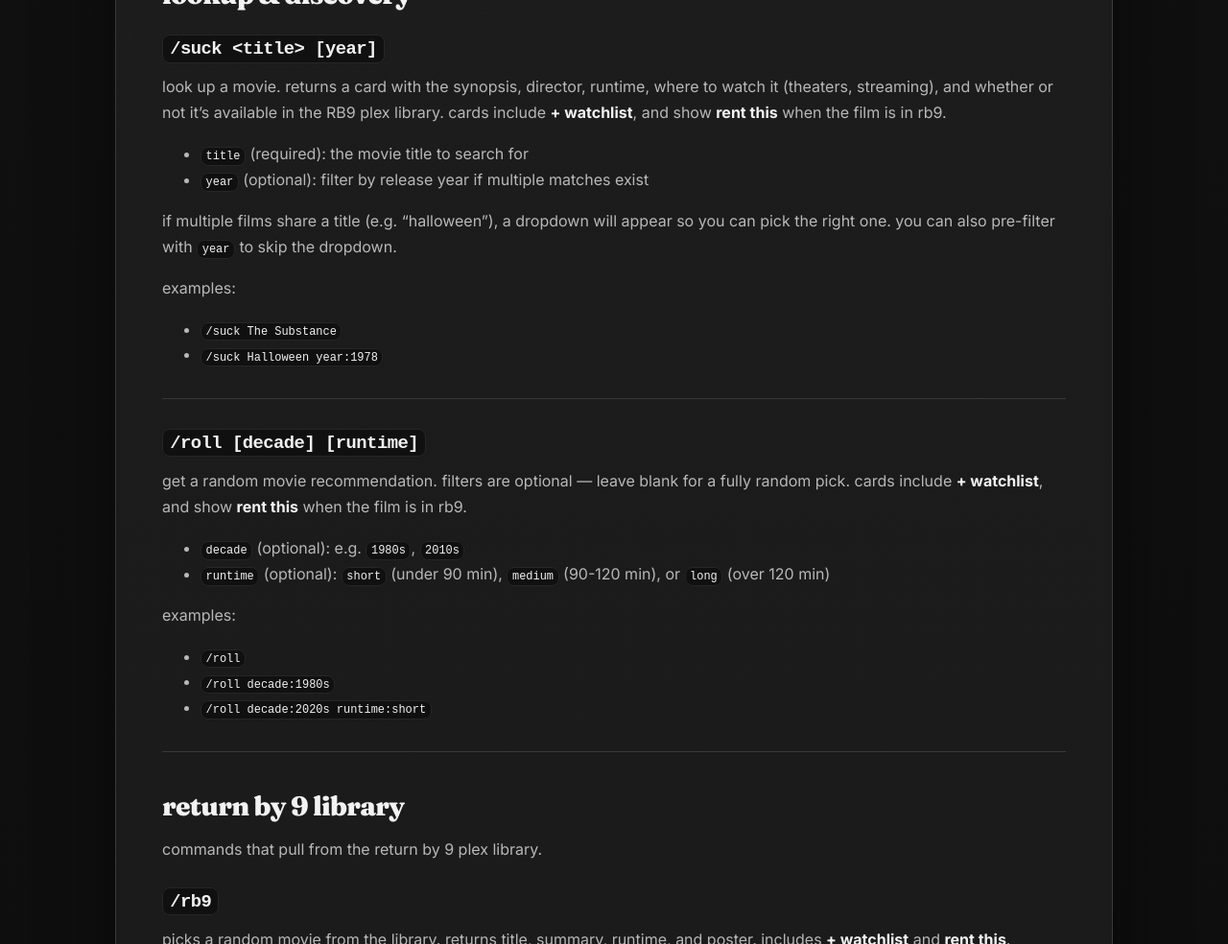
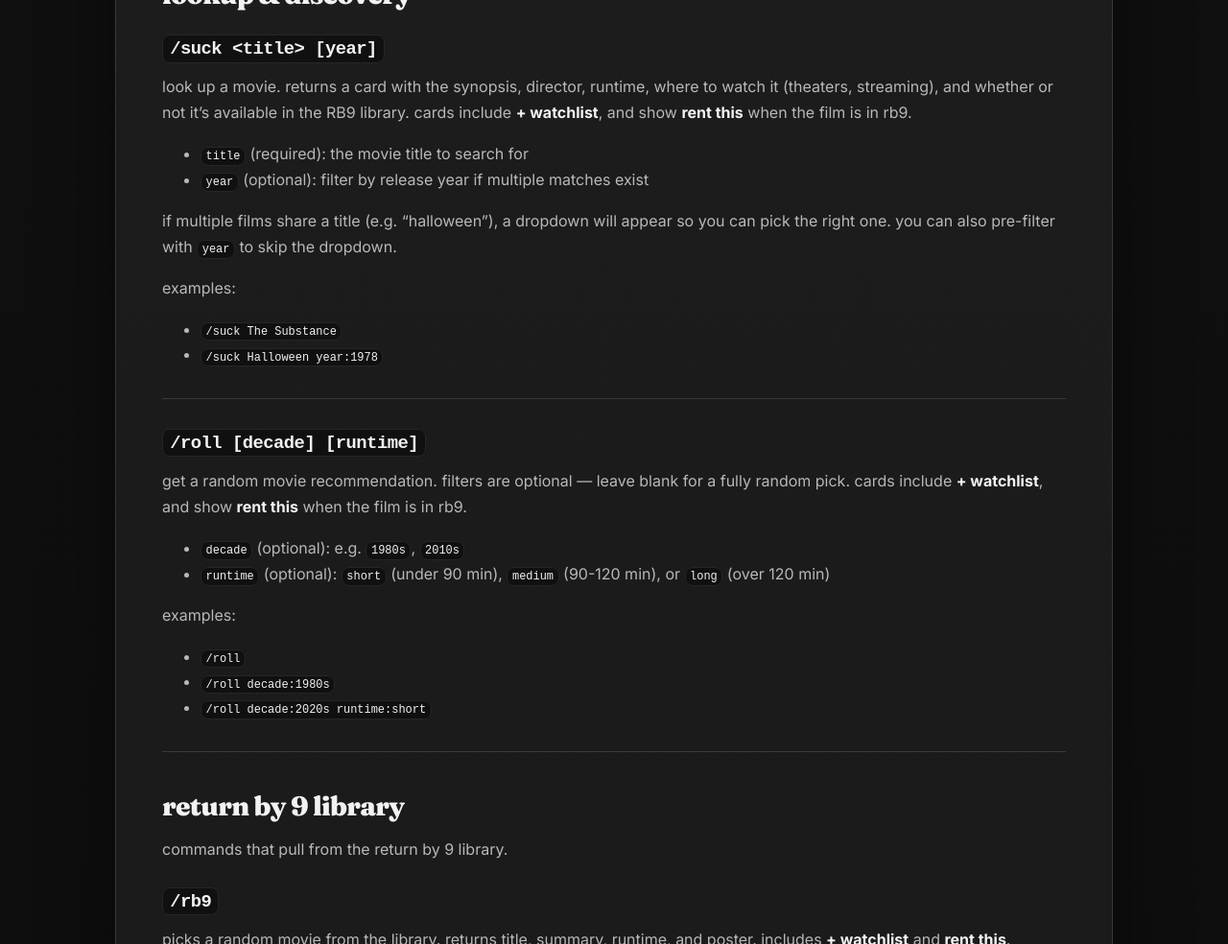
Before and after one commit to rupertosandez/sucklingsite, a Jekyll site: the page built from COMMANDS.md, in a window 1280 px wide and 1400 px high, scrolled down 444 px. Shown: the part 180-1164 px from the top of the window at 96% size. Built offline with Jekyll 4.4.1, drawn with Linux system fonts in a browser that asks for light colours; some of the changed text lies outside the part shown.

Commit message:
2.22.0: welcome message, and /rent reaches the whole catalog
Also drops "plex" from the member-facing command docs. C10 is that the
films are not the secret and the server is, and this page is on the open
internet. The /plex* admin command NAMES still say it - renaming slash
commands is a separate decision.

Co-Authored-By: Claude Opus 5 <noreply@anthropic.com>

```diff
--- a/COMMANDS.md
+++ b/COMMANDS.md
@@ -22,7 +22,7 @@ quick about card for the bot.
 ## lookup & discovery
 
 ### `/suck <title> [year]`
-look up a movie. returns a card with the synopsis, director, runtime, where to watch it (theaters, streaming), and whether or not it's available in the RB9 plex library. cards include **+ watchlist**, and show **rent this** when the film is in rb9.
+look up a movie. returns a card with the synopsis, director, runtime, where to watch it (theaters, streaming), and whether or not it's available in the RB9 library. cards include **+ watchlist**, and show **rent this** when the film is in rb9.
 
 - `title` (required): the movie title to search for
 - `year` (optional): filter by release year if multiple matches exist
@@ -50,7 +50,7 @@ examples:
 
 ## return by 9 library
 
-commands that pull from the return by 9 plex library.
+commands that pull from the return by 9 library.
 
 ### `/rb9`
 picks a random movie from the library. returns title, summary, runtime, and poster. includes **+ watchlist** and **rent this**.
@@ -473,7 +473,7 @@ manually check linked letterboxd activity. by default it reports what it found a
 admin only. run the plex cleanup check manually. by default it only shows a private summary; set `post:True` to post cleanup candidates to the announcement channel.
 
 ### `/plexrefresh`
-admin only. refresh the rb9 plex library cache when new or changed titles are not showing up yet.
+admin only. refresh the rb9 library cache when new or changed titles are not showing up yet.
 
 ### `/plexunpopular`
 admin only. show low-watch rb9 titles with lower tmdb scores, useful when reviewing what should stay in the library.
```
Also changed, not shown: other parts of COMMANDS.md (+2 -2 lines), CHANGELOG.md.
